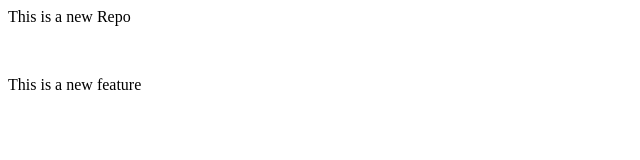
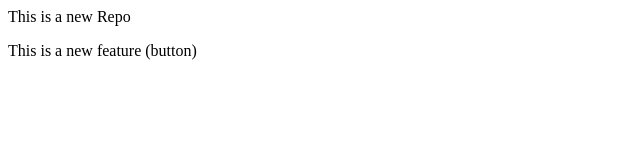
Before and after one commit to Faisalakhtarcc07/LocalRepo, a plain HTML site: page index.html in a window 1280 px wide. Shown: the whole page, without its empty margins (0-640 px from the left). Drawn offline with Linux system fonts and the light colour scheme.

```diff
--- a/index.html
+++ b/index.html
@@ -1,3 +1,2 @@
 <p>This is a new Repo</p>
-<br>
-<p>This is a new feature</p>
+<p>This is a new feature (button)</p>
```
Also changed, not shown: 1 other file.
